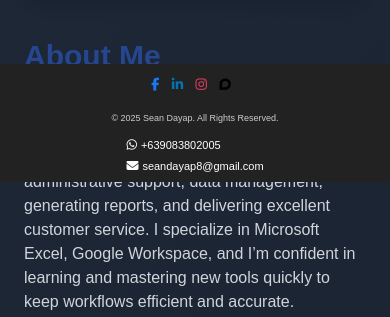
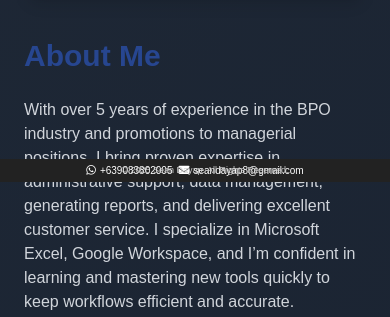
Before and after one commit to Sean-portfolio/Sean-Portfolio, a plain HTML site: page index.html in a window 390 px wide. Shown: the part 662-979 px from the top of the page. Drawn offline with nearby package versions, Linux system fonts and the light colour scheme; animation ran at ten frames a second.

Commit message:
Update index.html

```diff
--- a/index.html
+++ b/index.html
@@ -300,39 +300,83 @@ footer {
 
 /* Responsive adjustments */
 @media (max-width: 768px) {
+ footer {
+  background-color: #222;
+  color: #fff;
+  padding: 6px 10px;
+  display: flex;
+  align-items: center;
+  justify-content: space-between;
+  flex-wrap: nowrap;
+
+  /* Fixed at bottom */
+  position: fixed;
+  bottom: 0;
+  left: 0;
+  right: 0;
+  z-index: 9999;
+  height: 40px; /* force smaller height */
+}
+
+.social-icons a {
+  margin-right: 6px;
+  font-size: 13px;
+  transition: transform 0.2s;
+}
+
+/* Social icon colors */
+.social-icons a.facebook { color: #1877F2; }
+.social-icons a.linkedin { color: #0077B5; }
+.social-icons a.instagram { color: #E4405F; }
+.social-icons a.threads { color: #000000; }
+
+.social-icons a:hover { transform: scale(1.15); }
+
+.contact {
+  display: flex;
+  gap: 10px;
+  font-size: 11px;
+}
+
+.contact div i {
+  font-size: 11px;
+}
+
+.copyright {
+  font-size: 10px;
+  color: #ccc;
+  white-space: nowrap;
+  margin: 0 10px;
+}
+
+/* 📱 Mobile view: shrink footer */
+@media (max-width: 768px) {
   footer {
-    flex-direction: column;
-    text-align: center;
-    align-items: center;
-    gap: 8px;
-    padding: 8px; /* tighter padding for small screens */
+    justify-content: center;
+    padding: 4px 6px;
+    height: auto;
+    flex-direction: row;
+    flex-wrap: nowrap;
+    overflow-x: auto; /* allow horizontal scroll if needed */
   }
+
   .social-icons {
-    margin-bottom: 4px;
+    display: none; /* hide icons on mobile for space */
   }
+
   .contact {
-    flex-direction: column; /* stack vertically */
-    gap: 4px;
-    font-size: 11px;
+    font-size: 10px;
+    gap: 6px;
   }
+
   .copyright {
-    position: static;
-    transform: none;
     font-size: 9px;
-    margin: 4px 0;
   }
 }
 
-/* Prevent content being hidden behind fixed footer */
+/* Prevent content hidden behind footer */
 main {
-  padding-bottom: 40px; /* match footer height */
-}
-
-
-
-/* Prevent content being hidden behind fixed footer */
-main {
-  padding-bottom: 1px; /* adjust according to footer height */
+  padding-bottom: 50px; /* adjust for new footer height */
 }
 </style>
 
```
